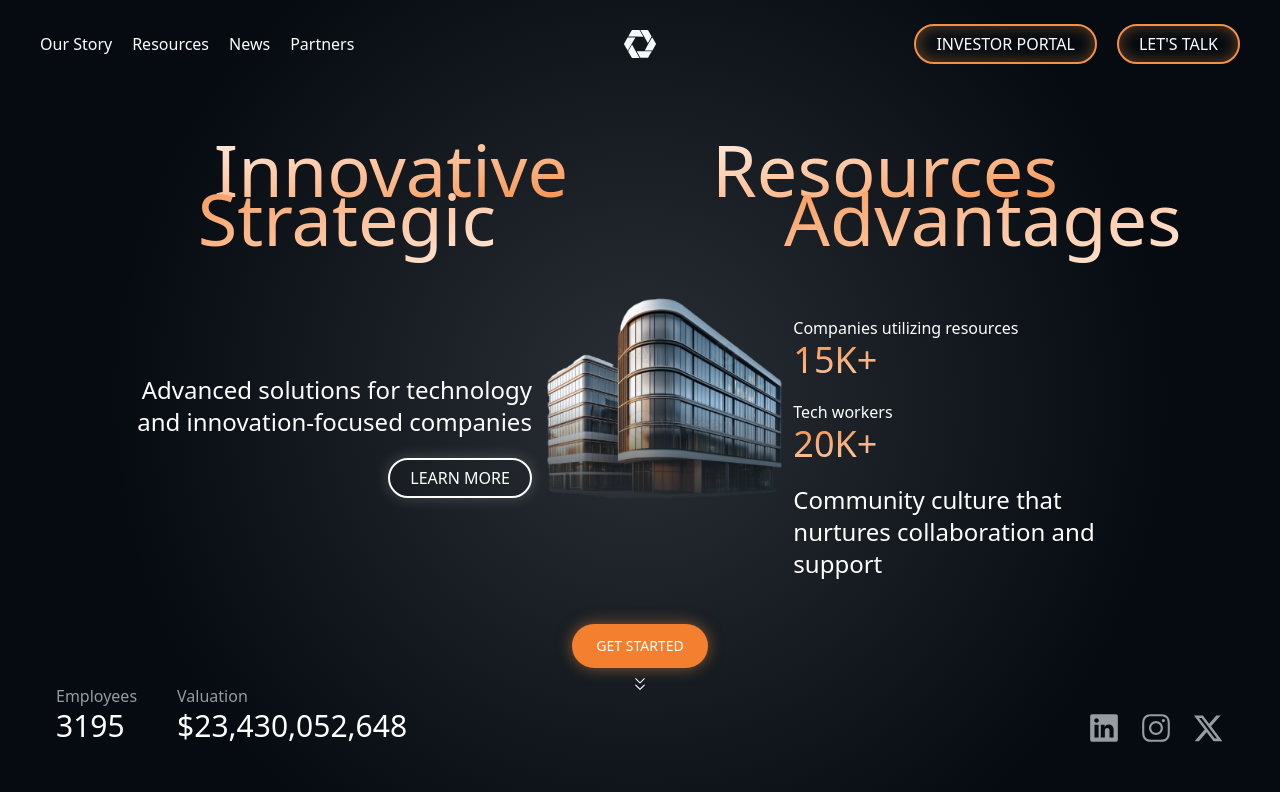
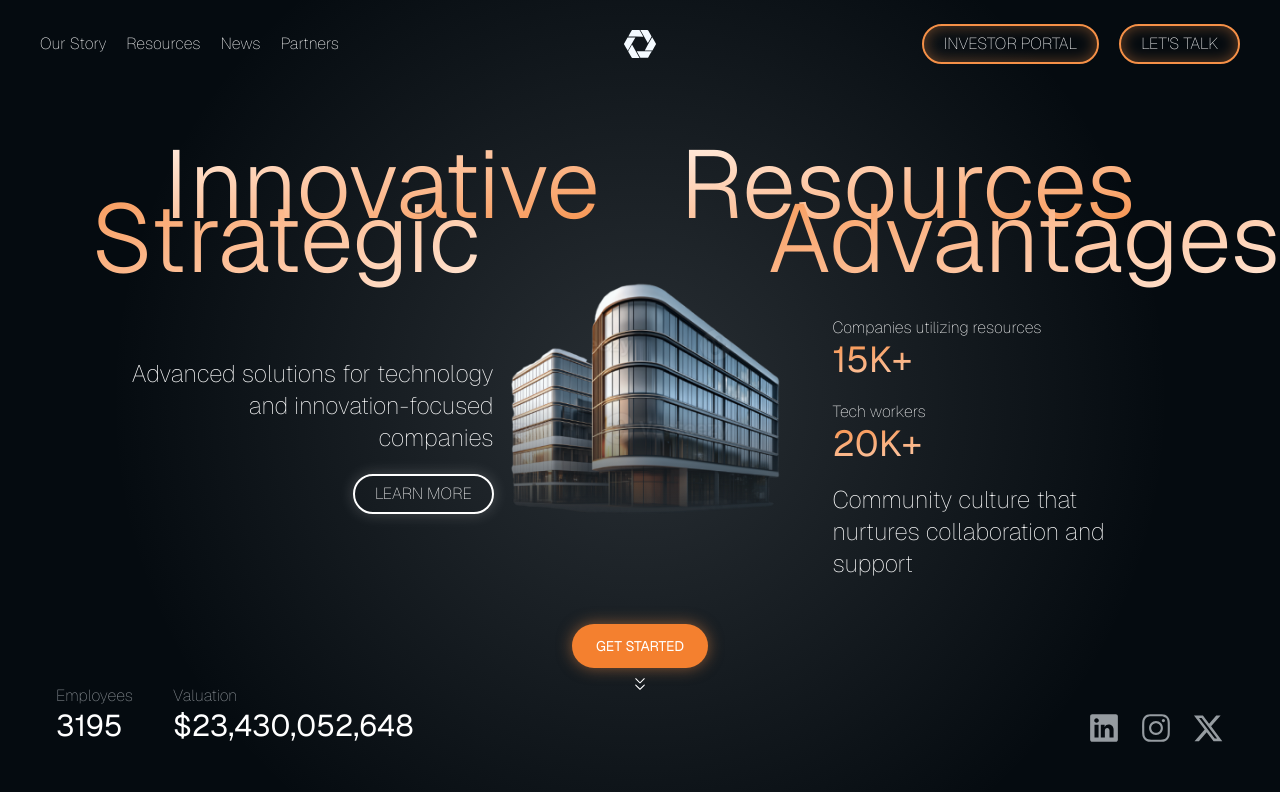
Before and after one commit to KonferCA/SPUR-Landing, a React (Vite) app: page / in a window 1280 px wide. Shown: the top 792 px of the page. Built offline with nearby package versions, Linux system fonts and the light colour scheme.

Commit message:
[update] hero section and all styling

```diff
--- a/src/components/sections/Hero.section.tsx
+++ b/src/components/sections/Hero.section.tsx
@@ -10,7 +10,7 @@ const HeroSection: React.FC = () => {
     <div>
       <section className="relative h-screen bg-[radial-gradient(circle,_rgba(150,156,161,0.25)_0%,_rgba(255,238,226,0)_70%)]">
         {/* 4 Headers */}
-        <div className="absolute top-1/6 left-1/2 transform -translate-x-1/2 text-7xl w-full flex gap-36 text-amber-500">
+        <div className="absolute top-34 left-1/2 transform -translate-x-1/2 text-8xl w-full flex gap-20 text-amber-500">
           <h1 className="flex-1 text-right">
             <span className="inline-block text-gradient">Innovative</span>
           </h1>
@@ -18,7 +18,7 @@ const HeroSection: React.FC = () => {
             <span className="inline-block text-gradient">Resources</span>
           </h1>
         </div>
-        <div className="absolute top-1/5 left-1/2 transform -translate-x-1/2 text-7xl w-full flex gap-72">
+        <div className="absolute top-1/5 left-1/2 transform -translate-x-1/2 text-8xl w-full flex gap-72">
           <h1 className="flex-1 text-right">
             <span className="inline-block text-gradient-reverse leading-relaxed">
               Strategic
@@ -40,7 +40,7 @@ const HeroSection: React.FC = () => {
             <button className="w-fit button-white">Learn more</button>
           </div>
           {/* subdiv: building image */}
-          <div className=" w-2/5 flex justify-center">
+          <div className="w-1/2 flex justify-center pr-10">
             <img src={SpurBuilding} className="w-full" alt="" />
           </div>
           {/* subdiv: right stats */}
@@ -61,7 +61,7 @@ const HeroSection: React.FC = () => {
         {/* Bottom stats and media */}
         <div className="absolute bottom-0 w-screen h-44 flex">
           <div className="flex gap-10 items-end w-1/3 pl-14 pb-14">
-            <div className="">
+            <div>
               <p className="text-[#969CA1]">Employees</p>
               <h3>3195</h3>
             </div>
--- a/src/index.css
+++ b/src/index.css
@@ -1,32 +1,39 @@
 @import "tailwindcss";
+
+body {
+  font-family: "Geist", sans-serif;
+}
 
 @layer base {
   body {
-    @apply text-white font-sans;
+    @apply text-white;
+  }
+  h1 {
+    @apply font-light;
+  }
+  h2 {
+    @apply text-4xl bg-gradient-to-br from-[#F59047] to-[#FFEEE2] bg-clip-text text-transparent;
+  }
+  h3 {
+    @apply text-3xl text-white bg-clip-text;
   }
   p {
-    @apply font-sans font-thin;
-  }
-  h2 {
-    @apply text-4xl font-sans bg-gradient-to-br from-[#F59047] to-[#FFEEE2] bg-clip-text text-transparent;
-  }
-  h3 {
-    @apply text-3xl text-white font-sans bg-clip-text;
+    @apply text-white font-thin;
   }
 }
 
 .text-gradient {
-  @apply font-sans bg-gradient-to-tl from-[#F59047] to-[#FFEEE2] bg-clip-text text-transparent;
+  @apply bg-gradient-to-tl from-[#F59047] to-[#FFEEE2] bg-clip-text text-transparent;
 }
 
 .text-gradient-reverse {
-  @apply font-sans bg-gradient-to-br from-[#F59047] to-[#FFEEE2] bg-clip-text text-transparent;
+  @apply bg-gradient-to-br from-[#F59047] to-[#FFEEE2] bg-clip-text text-transparent;
 }
 
 /* Button Styling */
 
 .button-gradient {
-  @apply uppercase font-thin border-2 border-[#F59047] rounded-full bg-transparent px-5 py-1.5 text-white  hover:cursor-pointer
+  @apply uppercase font-thin border-2 border-[#F59047] rounded-full bg-transparent px-5 py-1.5 text-white hover:cursor-pointer
   transition-all duration-300 ease-in-out shadow-[inset_0_0_15px_rgba(245,144,71,0.4)] hover:shadow-[inset_0_0_25px_rgba(245,144,71,0.5)];
 }
 
```
